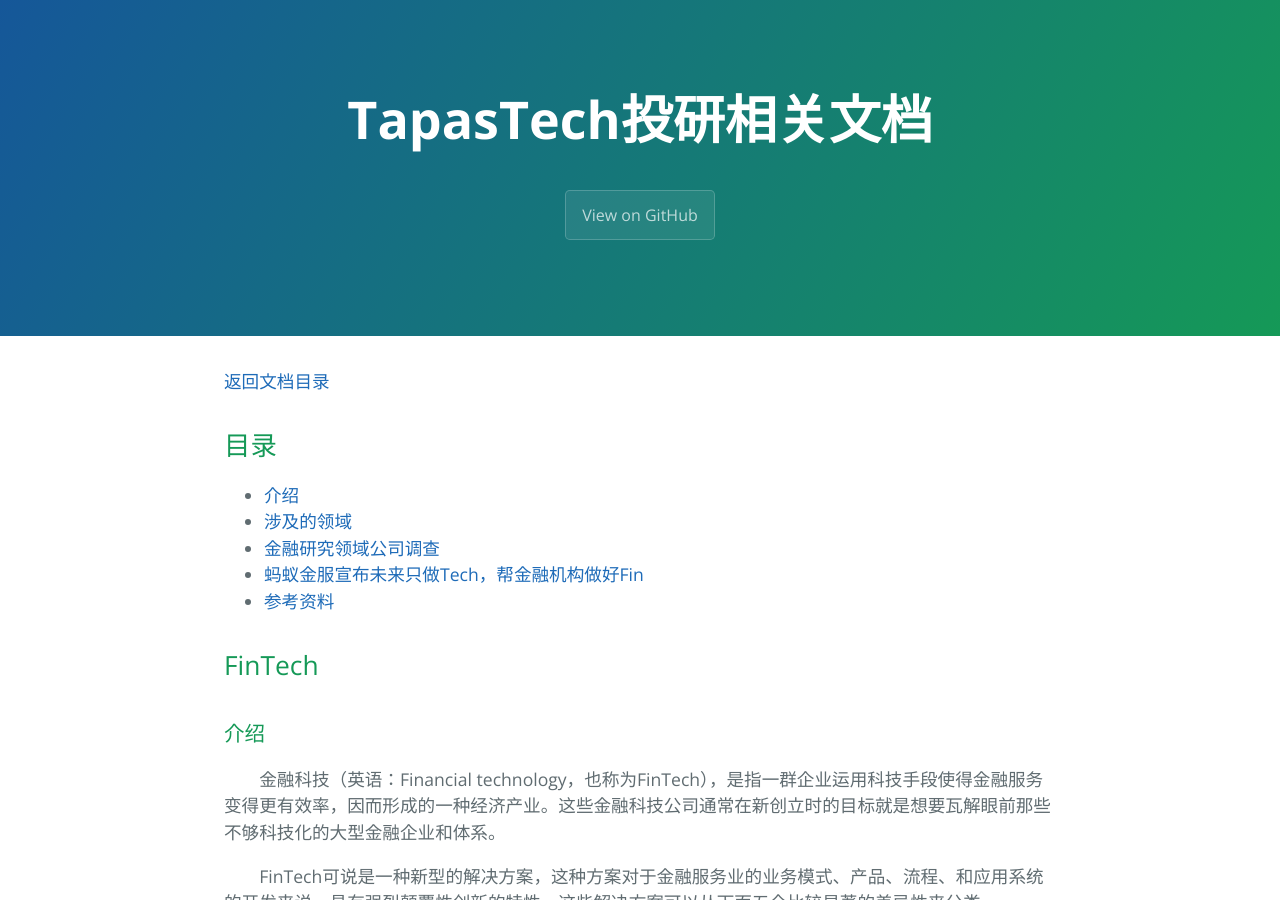
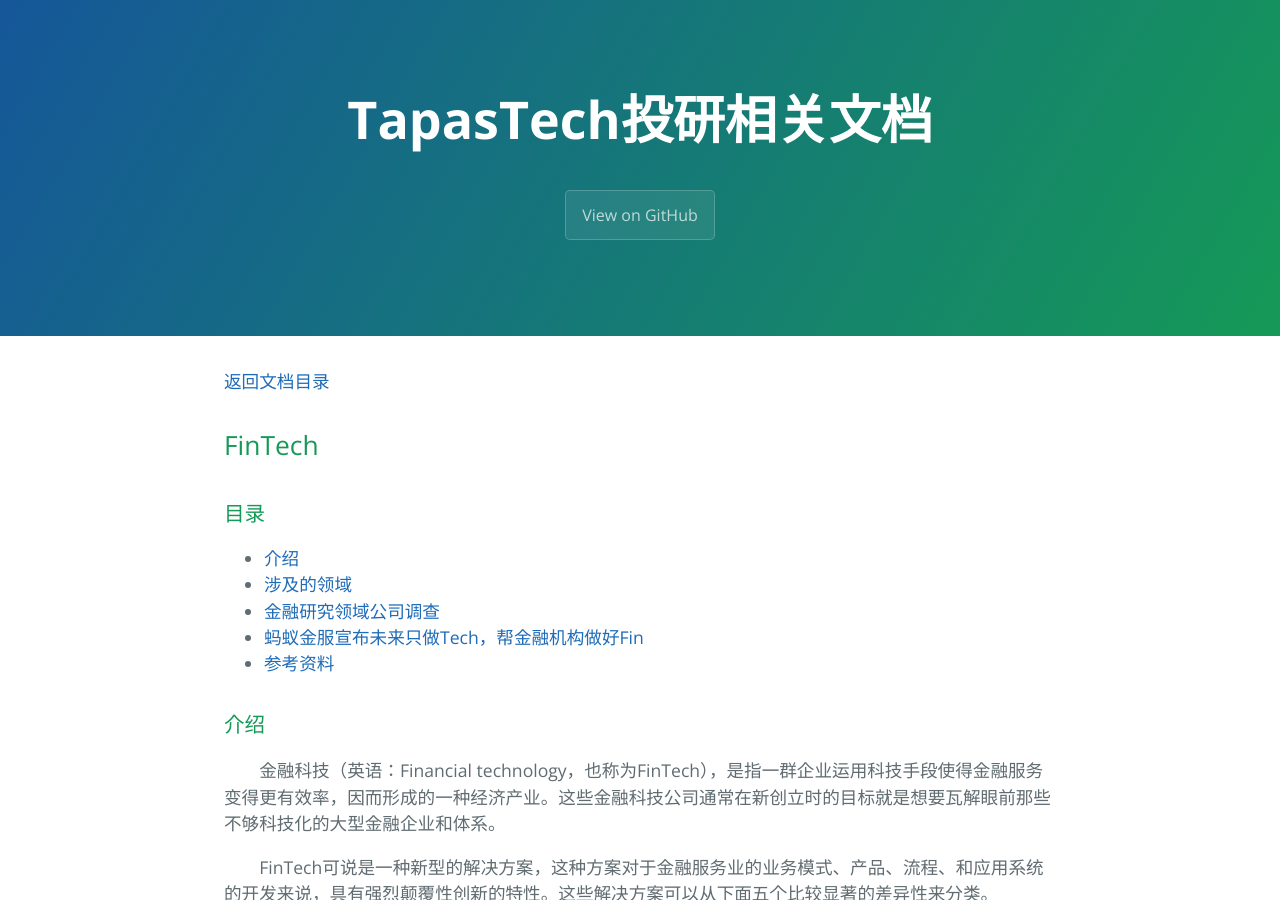
Before and after one commit to Littletreeeeee/prd-invest, a Jekyll site: the page built from documents/industry_analysis_fintech.md, in a window 1280 px wide and 900 px high. Built offline with Jekyll 4.4.1, drawn with Linux system fonts in a browser that asks for light colours; the repository's description, which GitHub fills in, is left out.

```diff
--- a/documents/industry_analysis_fintech.md
+++ b/documents/industry_analysis_fintech.md
@@ -3,15 +3,15 @@ layout: default
 ---
 [返回文档目录](../)
 
-## 目录
+## FinTech
+
+### 目录
 
 * [介绍](#介绍)
 * [涉及的领域](#涉及的领域)
 * [金融研究领域公司调查](#金融研究领域公司调查)
 * [蚂蚁金服宣布未来只做Tech，帮金融机构做好Fin](#蚂蚁金服宣布未来只做tech帮金融机构做好fin)
 * [参考资料](#参考资料)
-
-## FinTech
 
 ### 介绍
 &emsp;&emsp;金融科技（英语：Financial technology，也称为FinTech），是指一群企业运用科技手段使得金融服务变得更有效率，因而形成的一种经济产业。这些金融科技公司通常在新创立时的目标就是想要瓦解眼前那些不够科技化的大型金融企业和体系。
```
